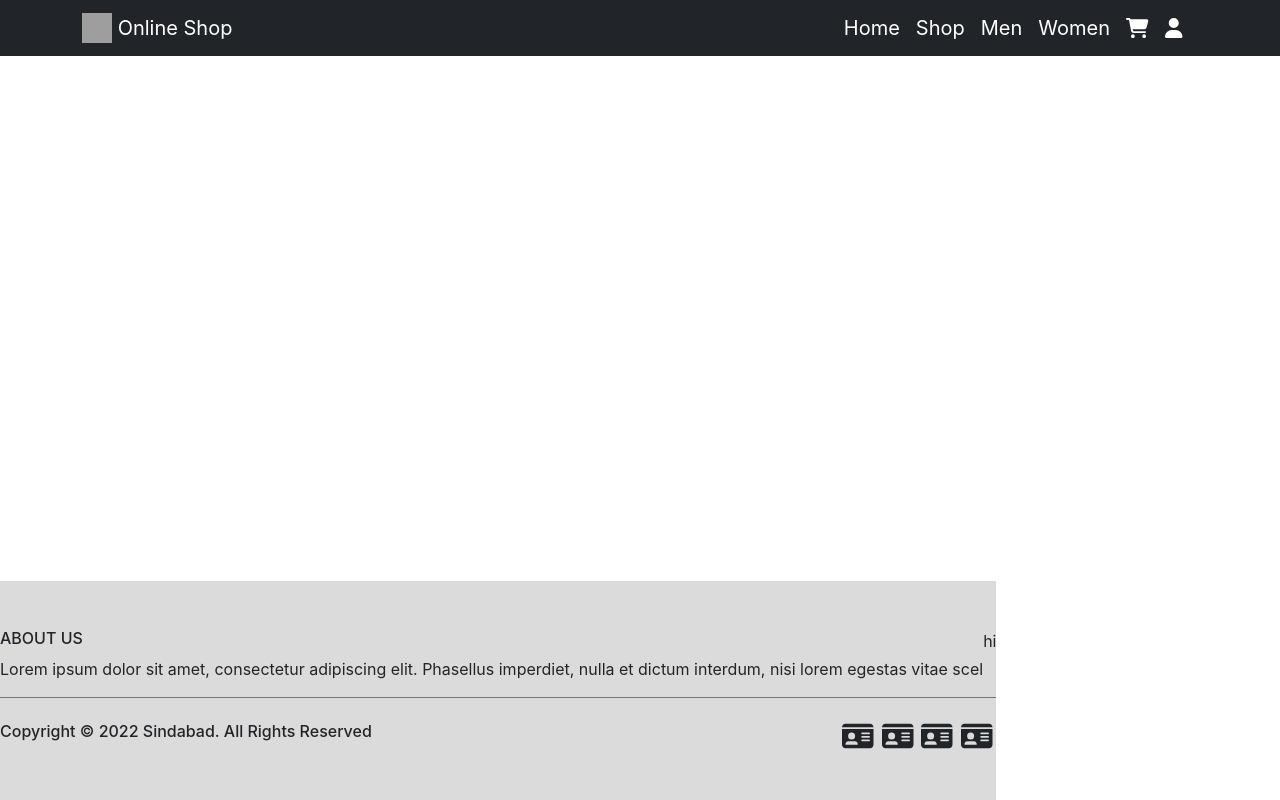
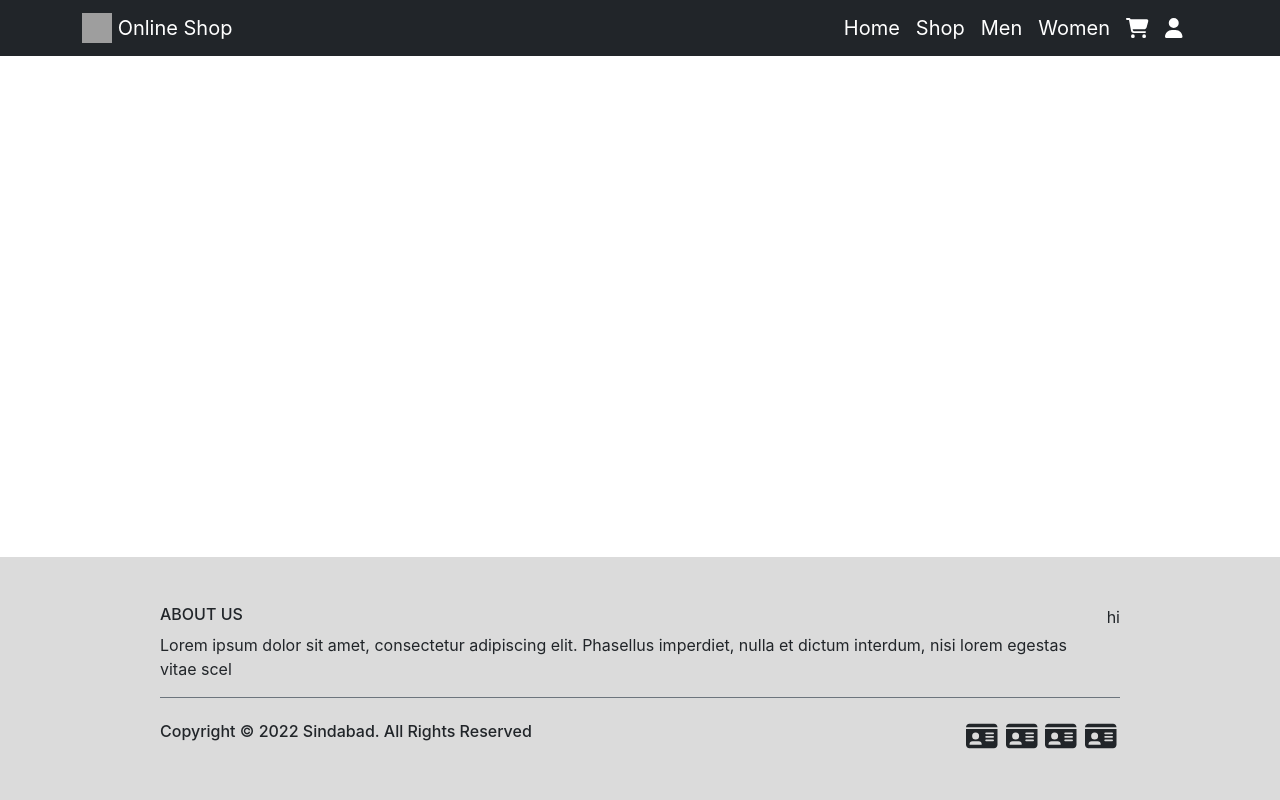
Before and after one commit to sayeef-rahman/ecommerce-redux, a React (Create React App) app: page / in a window 1280 px wide. Built offline with nearby package versions, Linux system fonts and the light colour scheme; grey boxes are pictures that could not be loaded.

Commit message:
footer modified

```diff
--- a/src/components/Shared/Footer/Footer.js
+++ b/src/components/Shared/Footer/Footer.js
@@ -5,8 +5,8 @@ import './Footer.css';
 
 const Footer = () => {
     return (
-        <footer className='py-5 footer-background-color' id='footer'>
-            <div className='mx-auto'>
+        <footer className='py-5 footer-background-color w-100' id='footer'>
+            <div className='w-75 mx-auto'>
                 <div className='d-flex'>
                     <div>
                         <h6>ABOUT US</h6>
```
